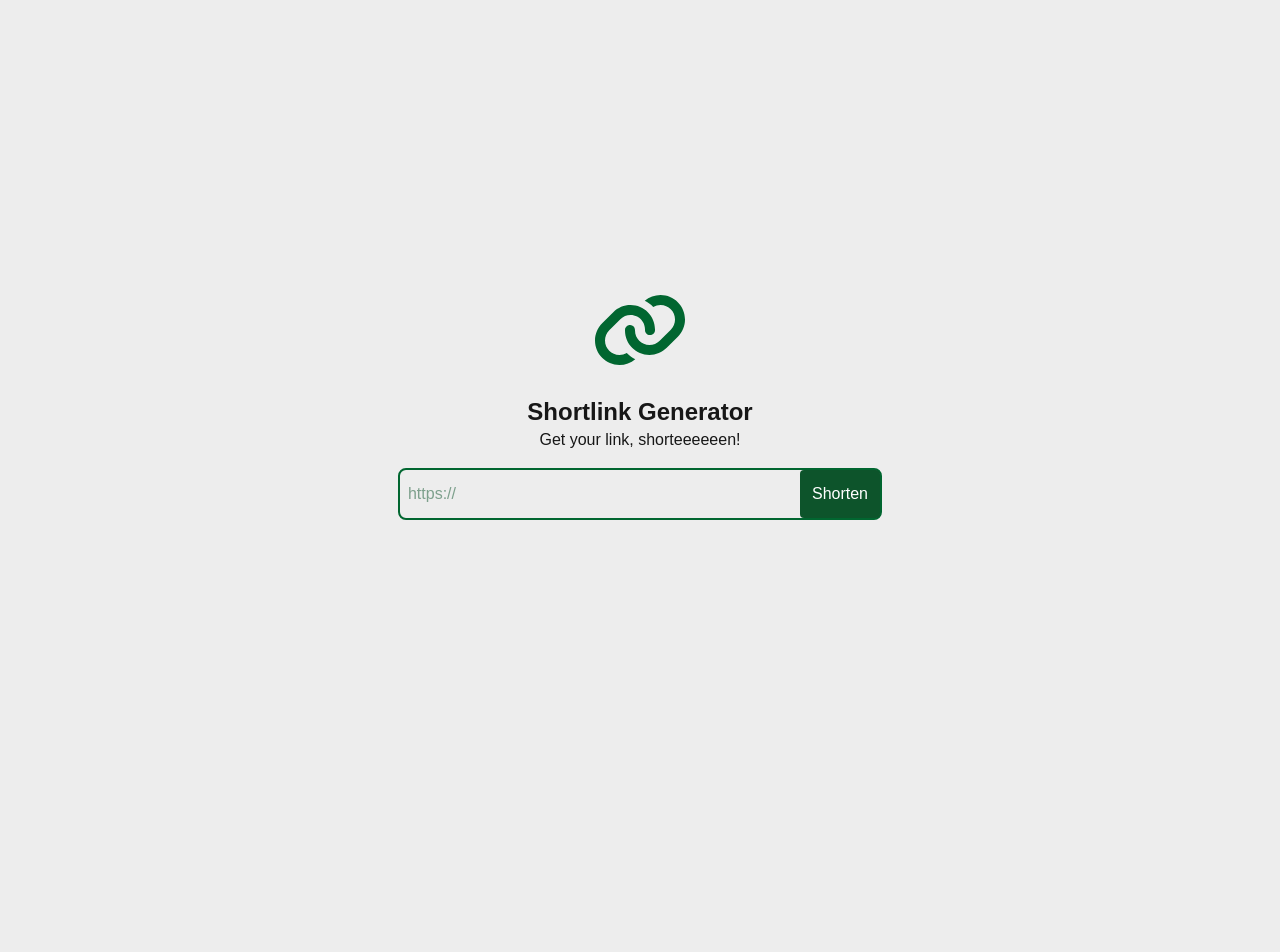
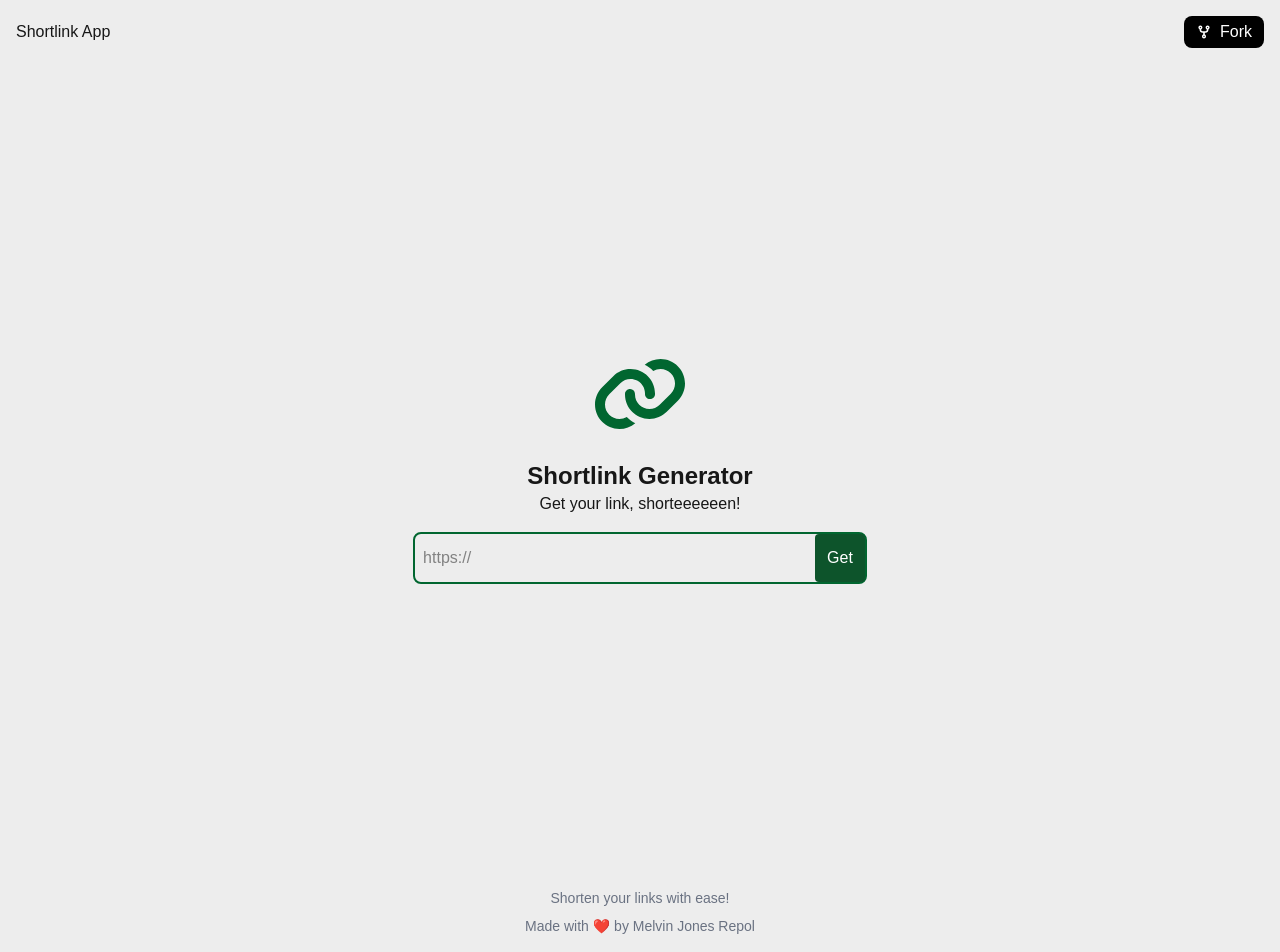
Before and after one commit to mrepol742/shortlink-app, a Next.js app: page / in a window 1280 px wide. Before the commit the page ends 800 px from the top, so only its background shows below. Built offline with nearby package versions, Linux system fonts and the light colour scheme.

Commit message:
Add navigation and footer components to the homepage

```diff
--- /dev/null
+++ b/src/app/components/Footer.tsx
@@ -0,0 +1,14 @@
+export default function Footer() {
+  return (
+    <footer className="flex items-center justify-center p-4">
+      <div className="text-center">
+        <p className="mt-2 text-sm text-gray-500">
+          Shorten your links with ease!
+        </p>
+        <p className="mt-2 text-sm text-gray-500">
+          Made with ❤️ by <a href="https://www.melvinjonesrepol.com">Melvin Jones Repol</a>
+        </p>{" "}
+      </div>
+    </footer>
+  );
+}
--- /dev/null
+++ b/src/app/components/Nav.tsx
@@ -0,0 +1,27 @@
+import Link from "next/link";
+
+export default function Nav() {
+  return (
+    <nav>
+      <div className="flex items-center justify-between p-4">
+        <Link href="/" className="flex items-center">
+          Shortlink App
+        </Link>
+        <Link
+          href="https://github.com/mrepol742/shortlink-app/fork"
+          className="flex flex-row btn bg-black text-white py-1 px-3 rounded-lg items-center"
+        >
+          <svg
+            xmlns="http://www.w3.org/2000/svg"
+            viewBox="0 0 640 640"
+            className="fill-white w-4 h-4 me-2"
+          >
+            {/*Font Awesome Free v7.0.0 by @fontawesome - https://fontawesome.com License - https://fontawesome.com/license/free Copyright 2025 Fonticons, Inc.*/}
+            <path d="M176 168C189.3 168 200 157.3 200 144C200 130.7 189.3 120 176 120C162.7 120 152 130.7 152 144C152 157.3 162.7 168 176 168zM256 144C256 176.8 236.3 205 208 217.3L208 240C208 266.5 229.5 288 256 288L384 288C410.5 288 432 266.5 432 240L432 217.3C403.7 205 384 176.8 384 144C384 99.8 419.8 64 464 64C508.2 64 544 99.8 544 144C544 176.8 524.3 205 496 217.3L496 240C496 301.9 445.9 352 384 352L352 352L352 422.7C380.3 435 400 463.2 400 496C400 540.2 364.2 576 320 576C275.8 576 240 540.2 240 496C240 463.2 259.7 435 288 422.7L288 352L256 352C194.1 352 144 301.9 144 240L144 217.3C115.7 205 96 176.8 96 144C96 99.8 131.8 64 176 64C220.2 64 256 99.8 256 144zM464 168C477.3 168 488 157.3 488 144C488 130.7 477.3 120 464 120C450.7 120 440 130.7 440 144C440 157.3 450.7 168 464 168zM344 496C344 482.7 333.3 472 320 472C306.7 472 296 482.7 296 496C296 509.3 306.7 520 320 520C333.3 520 344 509.3 344 496z" />
+          </svg>{" "}
+          Fork
+        </Link>
+      </div>
+    </nav>
+  );
+}
--- a/src/app/page.tsx
+++ b/src/app/page.tsx
@@ -2,6 +2,8 @@
 
 import { useState } from "react";
 import { toast } from "react-toastify";
+import Nav from "./components/Nav";
+import Footer from "./components/Footer";
 
 export default function Home() {
   const [url, setUrl] = useState("");
@@ -40,6 +42,8 @@ export default function Home() {
   };
 
   return (
+    <>
+      <Nav />
       <main className="flex flex-col items-center justify-center min-h-screen">
         <svg
           xmlns="http://www.w3.org/2000/svg"
@@ -59,10 +63,10 @@ export default function Home() {
             value={url}
             onChange={(e) => setUrl(e.target.value)}
             placeholder="https://"
-          className="px-2 py-3 w-60 md:w-100 text-green-900 focus:outline-none"
+            className="px-2 py-3 w-70 md:w-100 focus:outline-none"
           />
           <button type="submit" className="bg-green-900 text-white p-3 rounded">
-          Shorten
+            Get
           </button>
         </form>
         {shortUrl && (
@@ -105,5 +109,7 @@ export default function Home() {
           </>
         )}
       </main>
+      <Footer />
+    </>
   );
 }
```
Lines whose indentation alone changed are shown as unchanged.
